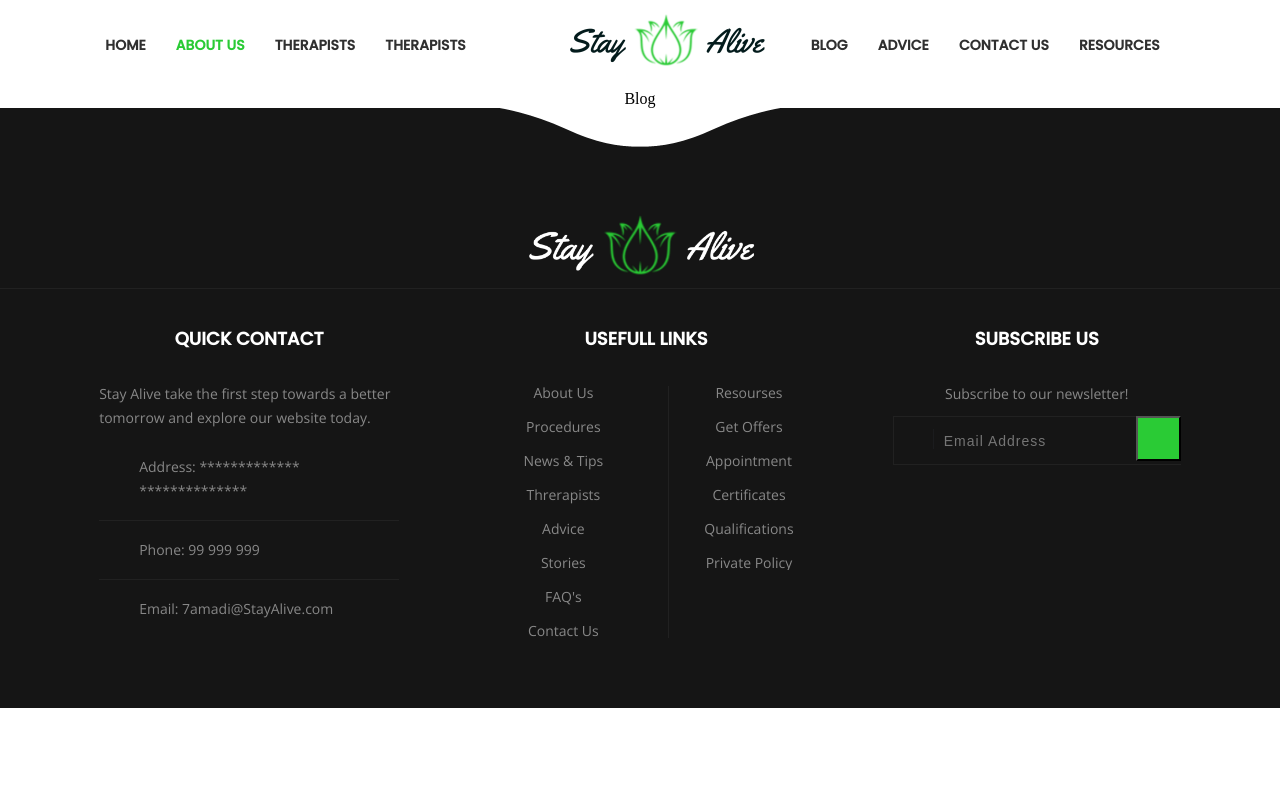
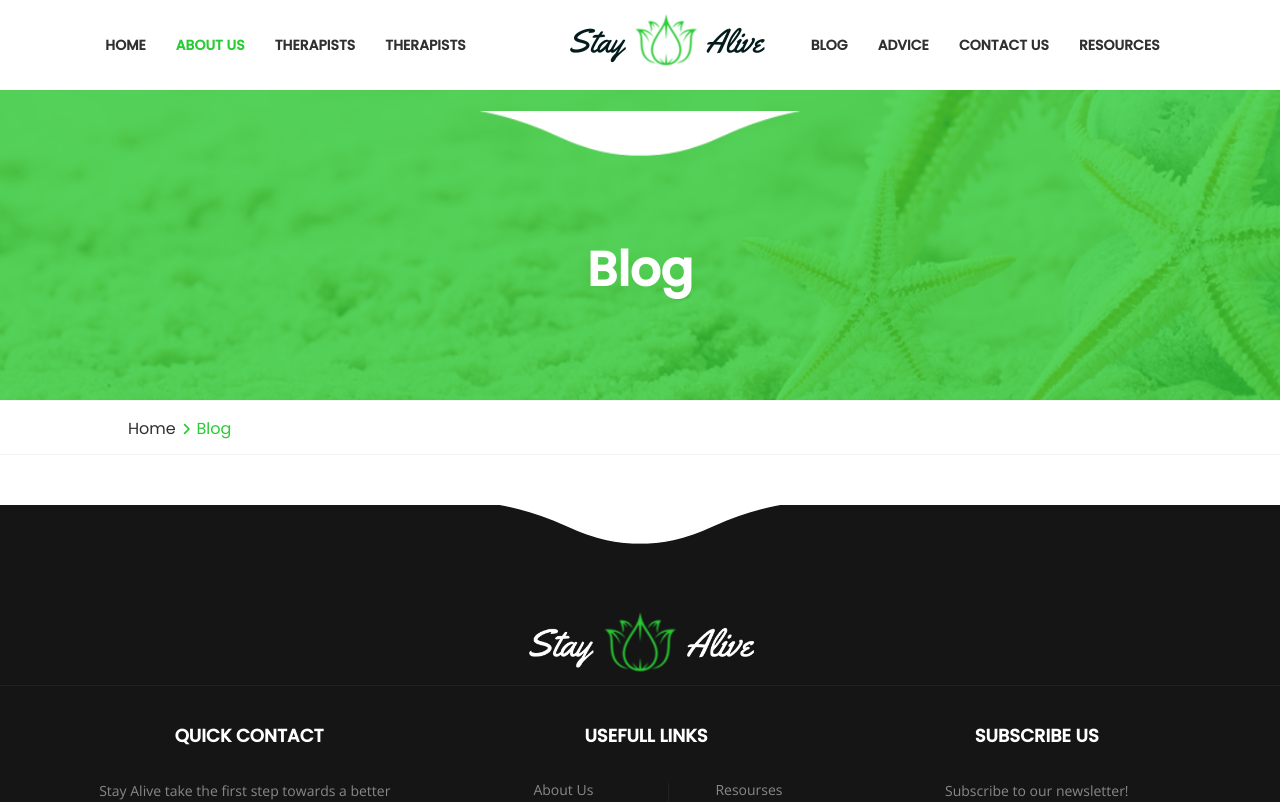
Before and after one commit to FirasChalbi/StayAlive, a React (Create React App) app in the folder frontend/: page /Blog in a window 1280 px wide. Shown: the top 802 px of the page. Built offline with nearby package versions, Linux system fonts and the light colour scheme.

Commit message:
first commit

```diff
--- a/frontend/package.json
+++ b/frontend/package.json
@@ -3,6 +3,11 @@
   "version": "0.1.0",
   "private": true,
   "dependencies": {
+    "@fortawesome/fontawesome-free": "^6.3.0",
+    "@fortawesome/fontawesome-svg-core": "^6.3.0",
+    "@fortawesome/free-regular-svg-icons": "^6.3.0",
+    "@fortawesome/free-solid-svg-icons": "^6.3.0",
+    "@fortawesome/react-fontawesome": "^0.2.0",
     "@testing-library/jest-dom": "^5.16.5",
     "@testing-library/react": "^13.4.0",
     "@testing-library/user-event": "^13.5.0",
--- a/frontend/src/App.js
+++ b/frontend/src/App.js
@@ -16,6 +16,7 @@
     <div className="App">
       <BrowserRouter>
         <Navbar />
+
         <div className='pages'>
           <Routes>
             <Route
--- /dev/null
+++ b/frontend/src/component/Index.js
@@ -0,0 +1,28 @@
+import React from 'react'
+import { FontAwesomeIcon } from '@fortawesome/react-fontawesome';
+import { faAngleRight } from '@fortawesome/free-solid-svg-icons';
+import './index.css'
+
+function index(props) {
+  return (
+    <section class="breadcrumb-bottom-area">
+    <div class="container5">
+        <div class="row5">
+            <div class="col5">
+                <div class="breadcrumb-bottom">
+                    <div class="left pull-left">
+                        <ul>
+                            <li><a href="index.html">Home</a></li>
+                            <li><FontAwesomeIcon icon={faAngleRight} style={{ height: '14px' }}/></li>
+                            <li class="active">{props.title}</li>
+                        </ul>
+                    </div>
+                </div>
+            </div>
+        </div>
+    </div>
+</section>
+  )
+}
+
+export default index
--- /dev/null
+++ b/frontend/src/component/index.css
@@ -0,0 +1,90 @@
+.breadcrumb-area {
+    background-position: center top;
+    background-repeat: no-repeat;
+    background-size: cover;
+    padding-top: 115px;
+    padding-bottom: 110px;
+    position: relative;
+    z-index: 1;
+}
+.container5{
+    display: flex;
+    padding-left: 10%;
+}
+.breadcrumb-area::before {
+    background: rgba(44, 203, 56, 0.80) none repeat scroll 0 0;
+    background-position: center top;
+    content: "";
+    height: 100%;
+    left: 0;
+    position: absolute;
+    top: 0;
+    width: 100%;
+    z-index: -1;
+}
+.breadcrumb-area .breadcrumbs h1 {
+    color: #ffffff;
+    font-size: 48px;
+    font-weight: 600;
+    line-height: 50px;
+    text-transform: capitalize;
+    text-align: center;
+}
+
+.breadcrumb-bottom-area{
+    position: relative;
+    overflow: hidden;
+    background: #ffffff;
+    padding: 18px 0 15px;
+    border-top: 1px solid #f4f4f4;
+    border-bottom: 1px solid #f4f4f4;
+}
+.breadcrumb-bottom .left ul li{
+    color: #2acb35;
+    font-weight: 600;
+    display: inline-block;
+    margin-right: 6px;
+    line-height: 20px;
+    font-size: 16px;
+    font-weight: 400;
+    font-family: 'Poppins', sans-serif;
+}
+.breadcrumb-bottom .left ul li:last-child{
+    margin-right: 0;
+}
+.breadcrumb-bottom .left ul li a{
+    color: #303030;
+    text-transform: capitalize;
+    font-family: 'Poppins', sans-serif;
+    transition: all 500ms ease;
+}
+.breadcrumb-bottom .left ul li.active a{
+    color: #2acb35;
+}
+.breadcrumb-bottom .left ul li a:hover{
+    color: #2acb35;
+}
+.breadcrumb-bottom .left ul li FontAwesomeIcon{
+    font-size: 10px;
+    color: #2acb35;
+}
+.breadcrumb-bottom .right span{
+    color: #2acb35;
+    font-size: 16px;
+    font-weight: 400;
+    font-family: 'Open Sans', sans-serif;
+    text-transform: capitalize;
+    transition: all 500ms ease;
+}
+.breadcrumb-bottom .right span FontAwesomeIcon {
+    font-size: 16px;
+    display: inline-block;
+    padding-right: 6px;
+}
+
+.breadcrumb-bottom .right a {
+    display: inline-block;
+}
+.breadcrumb-bottom .right span:hover{
+    color: #303030;
+}
--- a/frontend/src/pages/AboutUs.js
+++ b/frontend/src/pages/AboutUs.js
@@ -1,14 +1,15 @@
 import React from 'react'
 import SecondSection from '../component/SecondSection'
 import TopTitle from '../component/TopTitle'
+import Index from '../component/Index'
 
 function AboutUs() {
+  const name = "About Us"
   return (
     <div>
-    <TopTitle title="About Us"/>
-    <div >
-
-    </div>
+    <TopTitle title={name}/>
+    <Index title={name}/>
+    <div style={{ height: '50px' }}></div>
     <SecondSection />
     </div>
   )
--- a/frontend/src/pages/Advice.js
+++ b/frontend/src/pages/Advice.js
@@ -1,8 +1,16 @@
 import React from 'react'
+import TopTitle from '../component/TopTitle'
+import Index from '../component/Index'
 
 function Advice() {
+  const name = "Advice"
+
   return (
-    <div>Advice</div>
+    <div>
+      <TopTitle title={name}/>
+      <Index title={name}/>
+      <div style={{ height: '50px' }}></div>
+    </div>
   )
 }
 
--- a/frontend/src/pages/Blog.js
+++ b/frontend/src/pages/Blog.js
@@ -1,8 +1,16 @@
 import React from 'react'
+import TopTitle from '../component/TopTitle'
+import Index from '../component/Index'
 
 function Blog() {
+  const name = "Blog"
   return (
-    <div>Blog</div>
+
+    <div>
+      <TopTitle title={name}/>
+      <Index title={name}/>
+      <div style={{ height: '50px' }}></div>
+    </div>
   )
 }
 
--- a/frontend/src/pages/ContactUs.js
+++ b/frontend/src/pages/ContactUs.js
@@ -1,8 +1,16 @@
 import React from 'react'
+import TopTitle from '../component/TopTitle'
+import Index from '../component/Index'
 
 function ContactUs() {
+    const name = "Contact Us"
   return (
-    <div>ContactUs</div>
+
+    <div>
+      <TopTitle title={name}/>
+      <Index title={name}/>
+      <div style={{ height: '50px' }}></div>
+    </div>
   )
 }
 
--- a/frontend/src/pages/Resources.js
+++ b/frontend/src/pages/Resources.js
@@ -1,8 +1,16 @@
 import React from 'react'
+import TopTitle from '../component/TopTitle'
+import Index from '../component/Index'
 
 function Resources() {
+  const name = "Resources"
   return (
-    <div>Resources</div>
+
+    <div>
+      <TopTitle title={name}/>
+      <Index title={name}/>
+      <div style={{ height: '50px' }}></div>
+    </div>
   )
 }
 
--- a/frontend/src/pages/Therapists.js
+++ b/frontend/src/pages/Therapists.js
@@ -1,8 +1,16 @@
 import React from 'react'
+import TopTitle from '../component/TopTitle'
+import Index from '../component/Index'
 
 function Therapists() {
+  const name = "Therapists"
   return (
-    <div>Therapists</div>
+
+    <div>
+      <TopTitle title={name}/>
+      <Index title={name}/>
+      <div style={{ height: '50px' }}></div>
+    </div>
   )
 }
 
```
Also changed, not shown: 1 other file (tests, documents, lock files or other folders).
